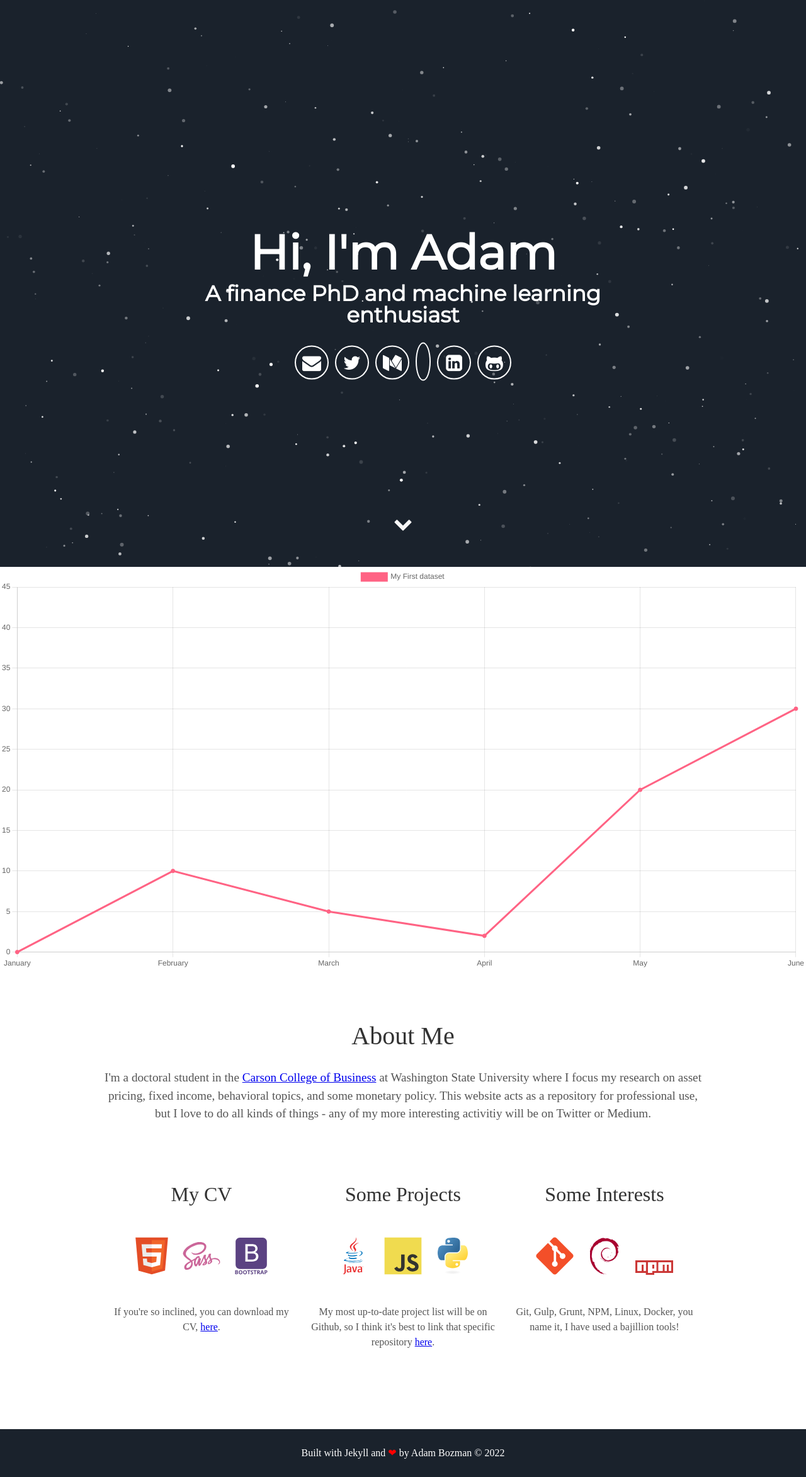
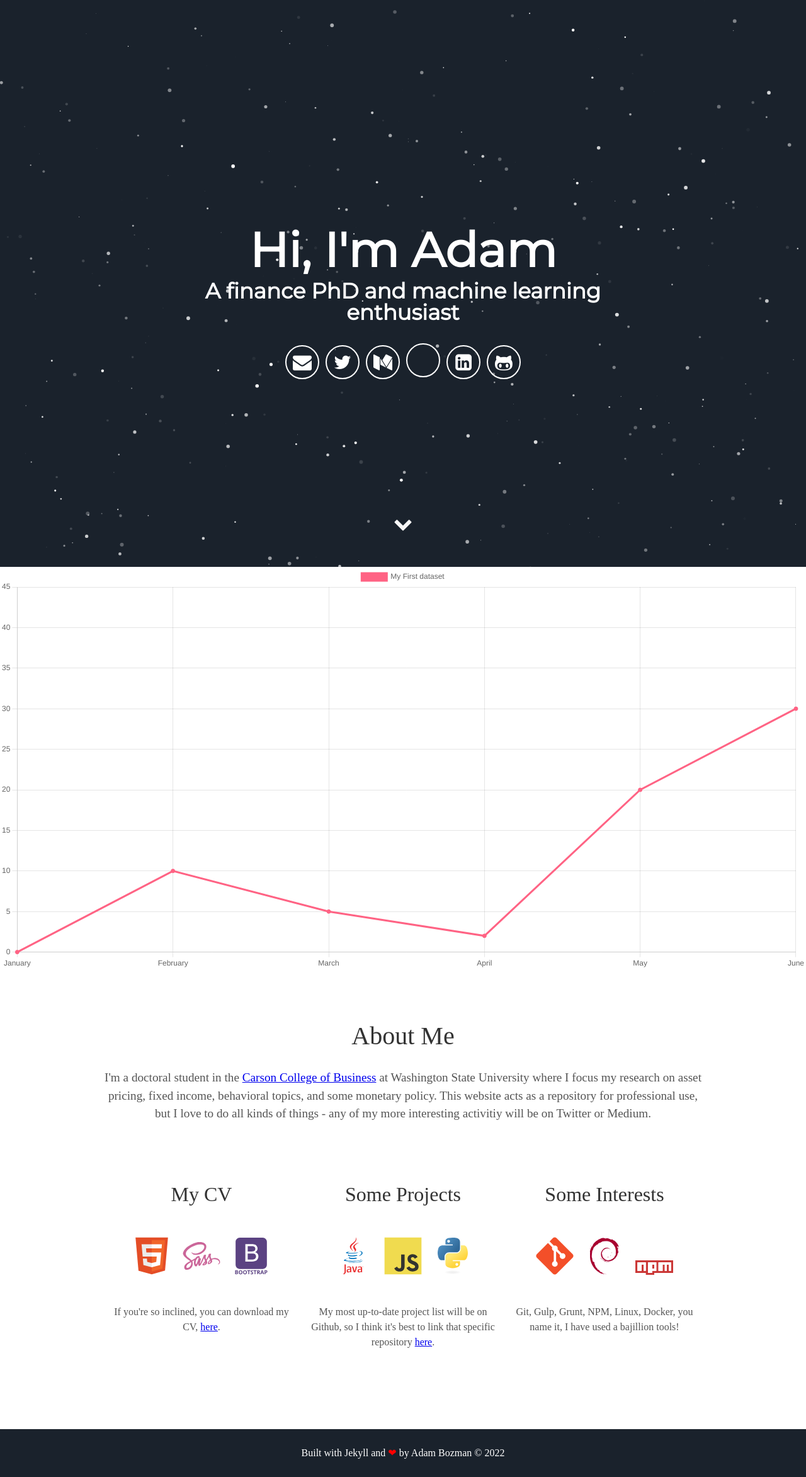
Before and after one commit to adam-bozman/adam-bozman.github.io, a Jekyll site: the page built from index.html, in a window 1280 px wide. Shown: the whole page at 63% size. Built offline with Jekyll 4.4.1, drawn with Linux system fonts in a browser that asks for light colours; some web fonts are replaced.

Commit message:
Update header.html

```diff
--- a/_includes/header.html
+++ b/_includes/header.html
@@ -8,7 +8,7 @@
         <a aria-label="Send email" href="mailto:adam.bozman@wsu.edu"><i class="icon fa fa-envelope"></i></a>
         <a aria-label="My Twitter" target="_blank" href="https://www.twitter.com/adam_bozman"><i class="icon fa fa-twitter" aria-hidden="true"></i></a>
         <a aria-label="My Medium" target="_blank" href="https://www.medium.com/@bozmanadam"><i class="icon fa fa-medium" aria-hidden="true"></i></a>
-        <a aria-label="My Kaggle" target="_blank" href="https://www.kaggle.com/adambozman"><i class="icon fab fa-kaggle" aria-hidden="true"></i></a>
+        <a aria-label="My Kaggle" target="_blank" href="https://www.kaggle.com/adambozman"><i class="icon fa fa-atom" aria-hidden="true"></i></a>
         <a aria-label="My LinkedIn" target="_blank" href="https://www.linkedin.com/in/adam-bozman-65218b73"><i class="icon fa fa-linkedin-square" aria-hidden="true"></i></a>
         <a aria-label="My Github" target="_blank" href="https://github.com/adam-bozman"><i class="icon fa fa-github-alt" aria-hidden="true"></i></a>
       </div>
```
